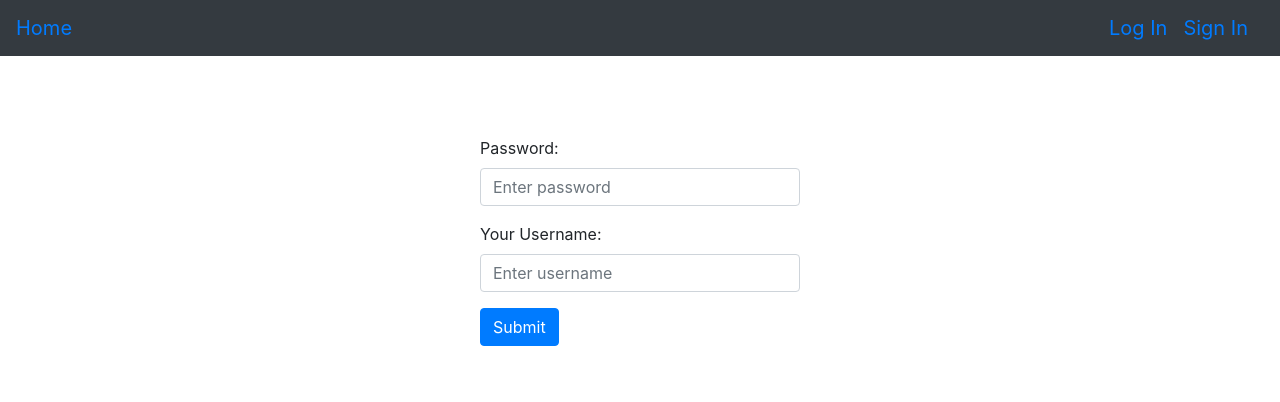
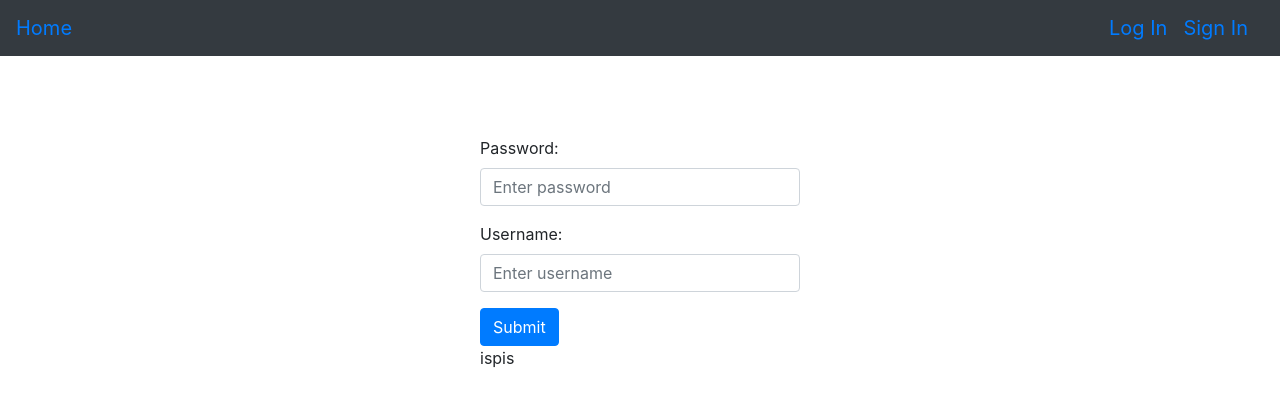
Before and after one commit to gitSrdzaan/WEB_PROJEKAT, a Vue app in the folder RACompany_FRONTEND/web-front/: page /login in a window 1280 px wide. Shown: the top 402 px of the page. Built offline with nearby package versions, Linux system fonts and the light colour scheme.

Commit message:
radi post

```diff
--- a/RACompany_FRONTEND/web-front/src/Pages/LogInPage.vue
+++ b/RACompany_FRONTEND/web-front/src/Pages/LogInPage.vue
@@ -1,6 +1,6 @@
 <template>
   <div class="position">
-    <b-form @submit="onSubmit" @reset="onReset" v-if="show">
+    <b-form  @submit.prevent="onSubmit()" method="post">
       <b-form-group
         id="input-group-1"
         label="Password:"
@@ -8,7 +8,7 @@
       >
         <b-form-input
           id="input-1"
-          v-model="form.pasword"
+          v-model="form.password"
           type="password"
           required
           placeholder="Enter password"
@@ -17,39 +17,53 @@
 
       <b-form-group
         id="input-group-2"
-        label="Your Username:"
+        label="Username:"
         label-for="input-2"
         >
         <b-form-input
           id="input-2"
           v-model="form.name"
+          type="text"
           required
           placeholder="Enter username"
         ></b-form-input>
       </b-form-group>
 
        <b-button type="submit" variant="primary">Submit</b-button>
+       <p>
+         {{info}} ispis
+         {{form.name}}
+         {{form.password}}
+       </p>
 
     </b-form>
   </div>
 </template>
 
 <script>
+import axios from 'axios'
+
   export default {
     data() {
       return {
         form: {
           password: '',
-          name: '',
+          name: ''
         },
-        show: true
+        info: null
       }
     },
     methods: {
-      onSubmit(evt) {
-        evt.preventDefault()
-        alert(JSON.stringify(this.form))
+      onSubmit() {
+        var user = {
+          username: this.form.name,
+          password: this.form.password
+        }
+        axios
+        .post('http://localhost:8080/RACompany/rest/login',user)
+        .then(res => (this.info = res) )
       }
+
     }
   }
 </script>
```
